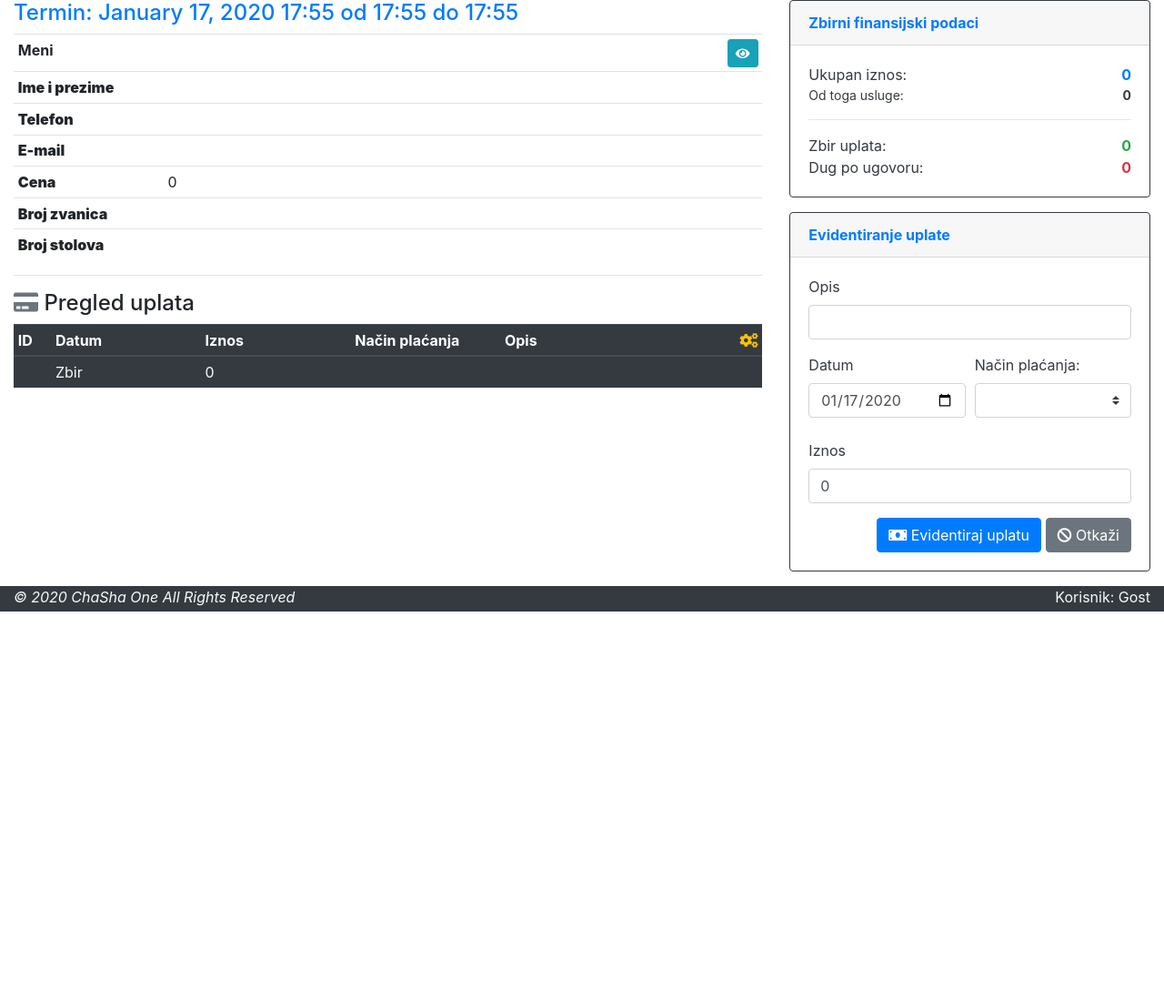
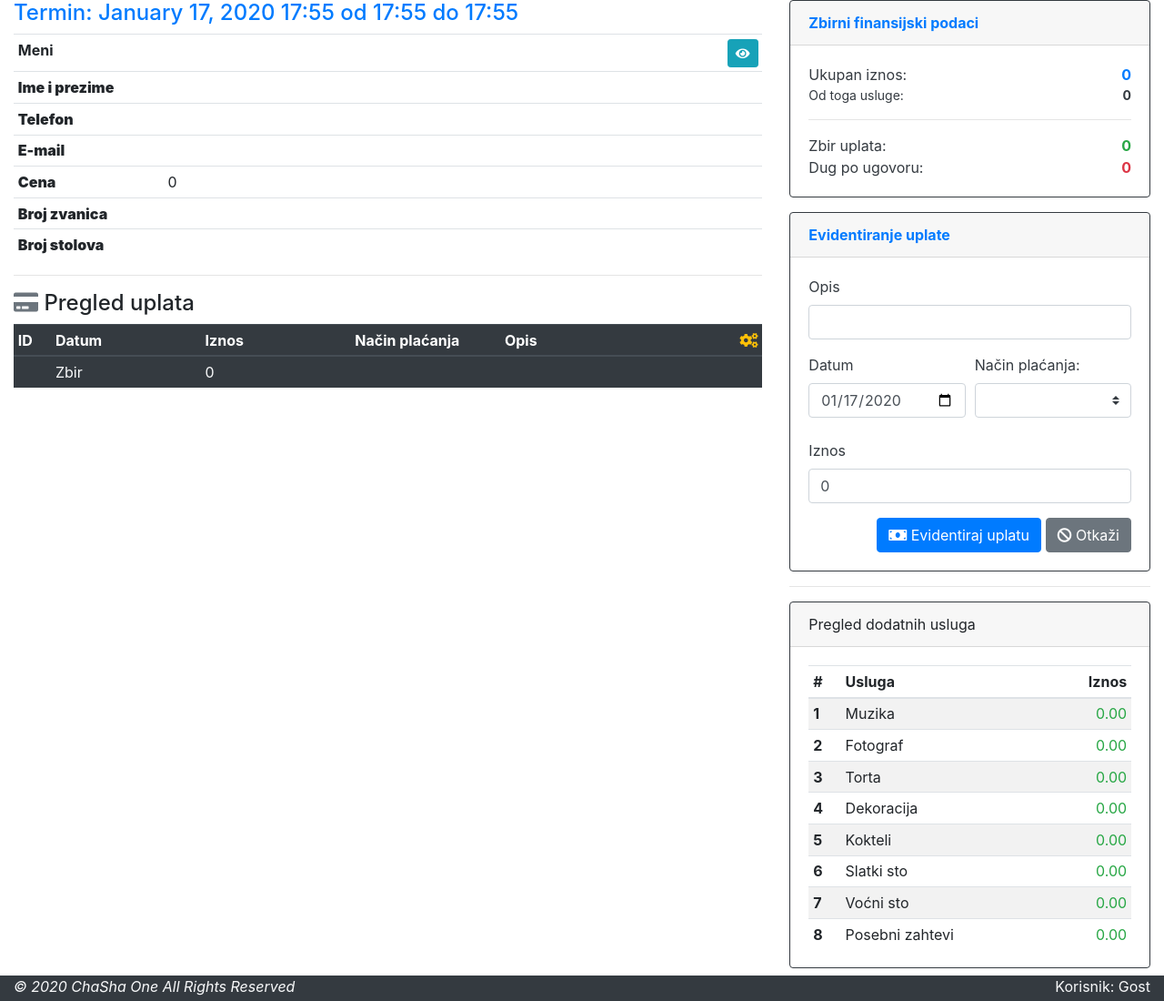
Before and after one commit to chana-chh/rezervacije, a PHP site: template app/views/ugovor/uplate.twig in a window 1280 px wide. Shown: the part 145-1245 px from the top of the page at 91% size. Before the commit the page ends 817 px from the top, so only its background shows below. Run offline with PHP 8.4, Linux system fonts and the light colour scheme; the template is opened without the code that fills it, so the values that code supplies are empty; some libraries are stand-ins or nearby versions.

Commit message:
Od srede

```diff
--- a/app/Controllers/UgovorController.php
+++ b/app/Controllers/UgovorController.php
@@ -21,10 +21,7 @@ class UgovorController extends Controller
         $model = new Ugovor();
         $ugovori = $model->paginate($page);
 
-        $model_termini = new Termin();
-        $termini = $model_termini->all();
-
-        $this->render($response, 'ugovori.twig', compact('ugovori', 'termini'));
+        $this->render($response, 'ugovori.twig', compact('ugovori'));
     }
 
     public function postUgovorPretraga($request, $response)
--- a/app/views/korisnik/lista.twig
+++ b/app/views/korisnik/lista.twig
@@ -386,6 +386,7 @@
     });
 
     $(document).on("click", ".otvori-izmenu", function() {
+      $('#nivoM').find('option').remove();
       var csrfName = $(".csrf_name").val();
       var csrfValue = $(".csrf_value").val();
       var id = $(this).data("id");
--- a/app/views/tip_dogadjaja.twig
+++ b/app/views/tip_dogadjaja.twig
@@ -188,10 +188,10 @@
   <div class="card-header"><i class="fas fa-info-circle text-info"></i></div>
   <div class="card-body text-info" style="font-size: 0.875rem;">
     <h5 class="card-title">Saveti:</h5>
-    <p class="card-text font-italic">U slučaju da neki tip događaja može da ima i više i samo jedan ugovor u terminu najbolje je napraviti dva tipa događaja sa naznakom koliko ugovora može biti.</p>
+    <p class="card-text font-italic">U slučaju da neki tip događaja može da ima samo jedan ugovor ili više ugovora u terminu najbolje je napraviti dva tipa događaja sa naznakom koliko će ugovora biti u terminu.</p>
     <ul>
-      <li>Proslava rođendana (pojedinačni)</li>
-      <li>Proslava rođendana (više)</li>
+      <li>Proslava rođendana (jedan ugovor)</li>
+      <li>Proslava rođendana (više ugovora)</li>
     </ul>
   </div>
 </div>
--- a/app/views/ugovor/uplate.twig
+++ b/app/views/ugovor/uplate.twig
@@ -155,26 +155,52 @@
 		</button>
 	</div>
 	<div class="modal-body">
-		<form id="izmena-forma" action="{{ path_for('ugovor.izmena.uplata') }}" method="POST">
+		<form id="izmena-forma" action="{{ path_for('ugovor.izmena.uplata') }}" method="POST" class="needs-validation" novalidate>
 		{{ csrf|raw }}
 		<input type="hidden" id="idIzmena" name="idIzmena">
 		<div class="form-group">
 			<label for="opisModal">Opis</label>
-			<input type="text" class="form-control" name="opisModal" id="opisModal" aria-describedby="izmena opis">
+			<input type="text"
+			class="form-control"
+			name="opisModal"
+			id="opisModal"
+			aria-describedby="izmena opis">
 		</div>
 		<div class="form-group">
 			<label for="datumModal">Datum</label>
-			<input name="datumModal" type="date" id="datumModal" class="form-control"/>
+			<input name="datumModal" type="date"
+			id="datumModal"
+			class="form-control{{ errors.datumModal[0] ? ' is-invalid' : '' }}" required>
+			<div class="valid-feedback">Odgovarajući podatak</div>
+            <div class="invalid-feedback">
+            	{{ errors.datumModal[0] ? : 'Obavezno polje' }}
+            </div>
 		</div>
 		<div class="form-group">
 			<label for="iznosModal">Iznos</label>
-			<input type="number" class="form-control" name="iznosModal" id="iznosModal" min="0" step="0.01">
+			<input type="number"
+			class="form-control{{ errors.iznosModal[0] ? ' is-invalid' : '' }}"
+			name="iznosModal"
+			id="iznosModal"
+			min="0"
+			step="0.01" required>
+			<div class="valid-feedback">Odgovarajući podatak</div>
+            <div class="invalid-feedback">
+            	{{ errors.iznosModal[0] ? : 'Obavezno polje' }}
+            </div>
 		</div>
 		<div class="form-group">
 			<label for="nacin_placanjaModal">Način plaćanja:</label>
-			<select class="custom-select mb-2" name="nacin_placanjaModal" id="nacin_placanjaModal" class="form-control">
+			<select class="custom-select mb-2 form-control{{ errors.iznosModal[0] ? ' is-invalid' : '' }}"
+			name="nacin_placanjaModal"
+			id="nacin_placanjaModal"
+			class="form-control" required>
 			<option value=""></option>
 			</select>
+			<div class="valid-feedback">Odgovarajući podatak</div>
+            <div class="invalid-feedback">
+            	{{ errors.nacin_placanjaModal[0] ? : 'Obavezno polje' }}
+            </div>
 		</div>
 		<hr style="margin-top: 30px;">
 		<div class="row justify-content-end" style="margin-top: 30px; padding: 10px;">
@@ -354,6 +380,69 @@
 		</form>
 	</div>
 </div>
+<hr>
+<div class="card border-dark mb-2">
+    <div class="card-header">
+		Pregled dodatnih usluga
+	</div>
+    <div class="card-body text-dark">
+      <div class="row">
+      	<div class="col">
+      		<table class="table table-sm table-striped mb-0">
+      			<thead>
+					<tr>
+						<th class="w-10">#</th>
+						<th class="w-40">Usluga</th>
+						<th class="w-50 text-right">Iznos</th>
+					</tr>
+    			</thead>
+					<tbody>
+					<tr>
+						<th>1</th>
+						<td>Muzika</td>
+						<td class="text-success text-right">{{ ugovor.muzika_iznos | number_format(2, '.', ',') }}</td>
+					</tr>
+					<tr>
+						<th>2</th>
+						<td>Fotograf</td>
+						<td class="text-success text-right">{{ ugovor.fotograf_iznos | number_format(2, '.', ',') }}</td>
+					</tr>
+					<tr>
+						<th>3</th>
+						<td>Torta</td>
+						<td class="text-success text-right">{{ ugovor.torta_iznos | number_format(2, '.', ',') }}</td>
+					</tr>
+					<tr>
+						<th>4</th>
+						<td>Dekoracija</td>
+						<td class="text-success text-right">{{ ugovor.dekoracija_iznos | number_format(2, '.', ',') }}</td>
+					</tr>
+					<tr>
+						<th>5</th>
+						<td>Kokteli</td>
+						<td class="text-success text-right">{{ ugovor.kokteli_iznos | number_format(2, '.', ',') }}</td>
+					</tr>
+					<tr>
+						<th>6</th>
+						<td>Slatki sto</td>
+						<td class="text-success text-right">{{ ugovor.slatki_sto_iznos | number_format(2, '.', ',') }}</td>
+					</tr>
+					<tr>
+						<th>7</th>
+						<td>Voćni sto</td>
+						<td class="text-success text-right">{{ ugovor.vocni_sto_iznos | number_format(2, '.', ',') }}</td>
+					</tr>
+					<tr>
+						<th>8</th>
+						<td>Posebni zahtevi</td>
+						<td class="text-success text-right">{{ ugovor.posebni_zahtevi_iznos | number_format(2, '.', ',') }}</td>
+					</tr>
+					</tbody>
+  				</table>
+  			</div>
+  		</div>
+	</div>
+</div>
 {% endblock traka %}
 {% block skripta %}
 <script src="{{ base_url() }}/js/moment.min.js"></script>
@@ -371,6 +460,7 @@
 
       $(document).on('click', '.otvori-izmenu', function () {
 
+        $('#nacin_placanjaModal').find('option').remove();
         var csrfName = $(".csrf_name").val();
         var csrfValue = $(".csrf_value").val();
         var id = $(this).data("id");
```
Also changed, not shown: app/views/ugovori.twig (+13 -14 lines), zapisnik.md (+0 -16 lines).
